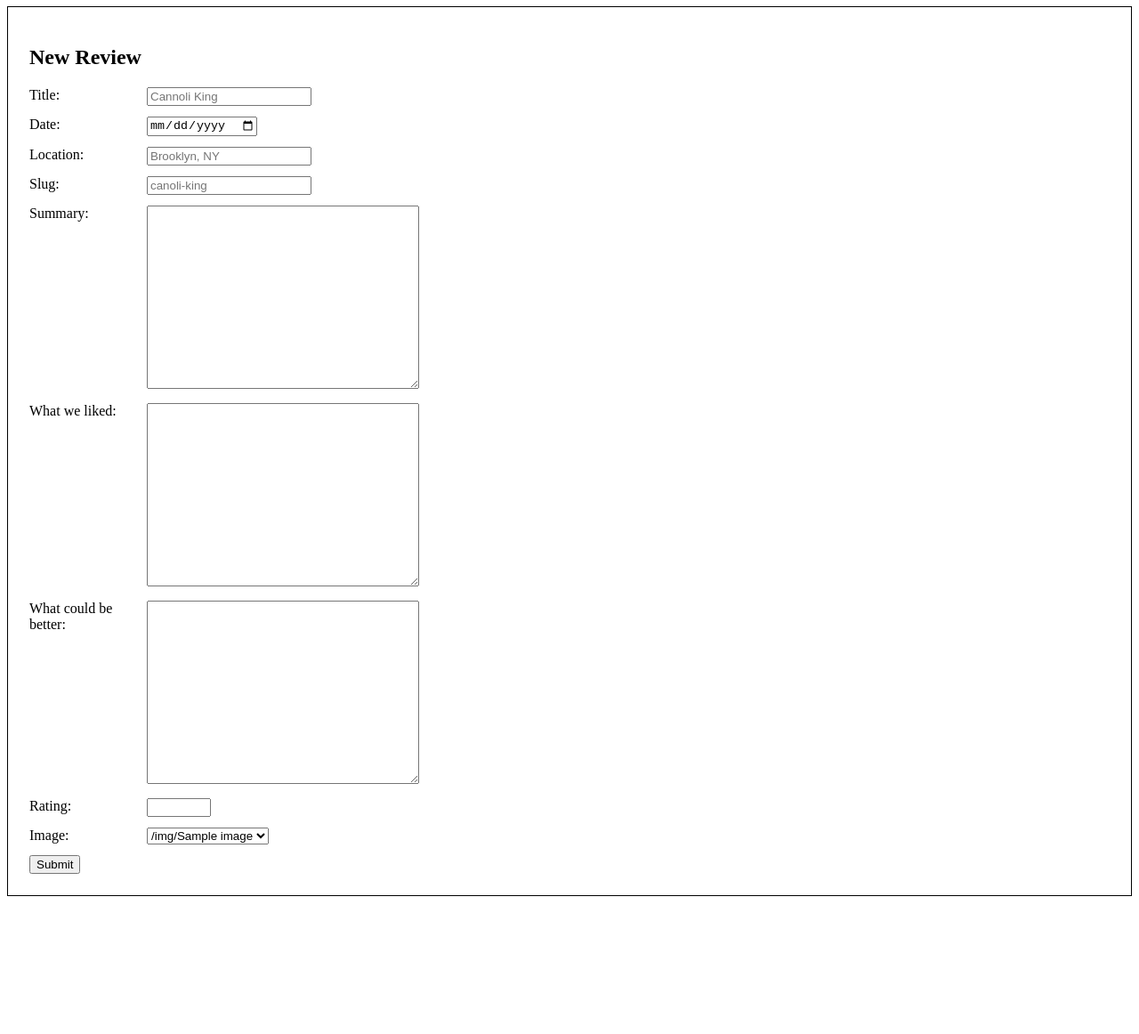
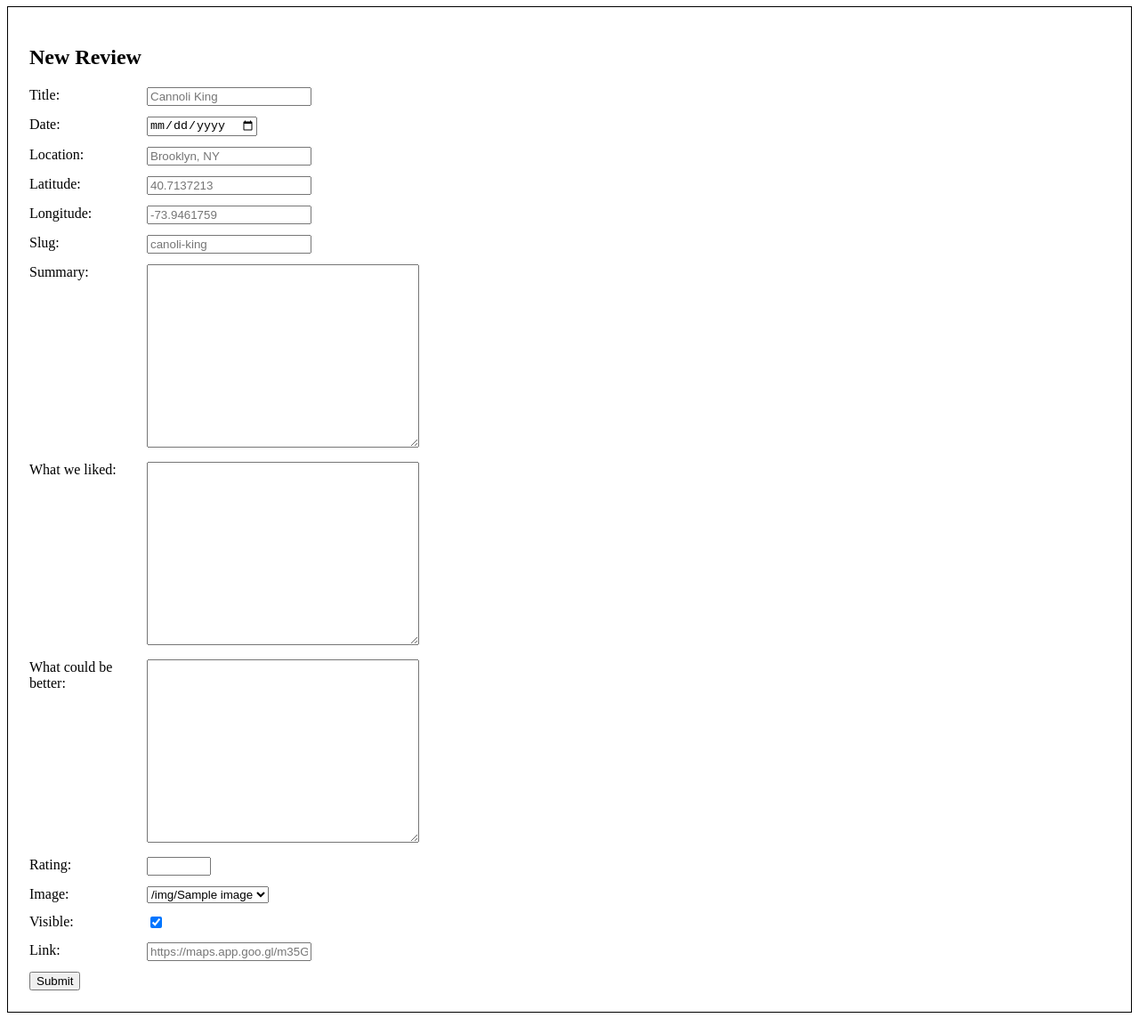
Before and after one commit to bzarras/cannoli-reviews, a FastAPI app: page /admin/ in a window 1280 px wide. Shown: the part 556-1718 px from the top of the page at 89% size. Before the commit the page ends 1587 px from the top, so only its background shows below. Run offline with FastAPI, Linux system fonts and the light colour scheme; tables that the repository leaves empty hold one stand-in row (Sample ...).

Commit message:
changes to support adding a map

```diff
--- a/app/models.py
+++ b/app/models.py
@@ -41,6 +41,8 @@ class Image(ImageBase):
 class ReviewBase(BaseModel):
     title: str
     location: str
+    latitude: float
+    longitude: float
     date: datetime.date
     slug: str
     summary: str
@@ -48,8 +50,8 @@ class ReviewBase(BaseModel):
     disliked: str
     rating: float
     img_url: str
+    link: str
     visible: bool = True
-    link: Optional[str] = None
 
 
 class ReviewCreate(ReviewBase):
--- a/app/routers/admin.py
+++ b/app/routers/admin.py
@@ -65,6 +65,8 @@ async def create_image(
 async def create_review(
     title: Annotated[str, Form()],
     location: Annotated[str, Form()],
+    latitude: Annotated[float, Form()],
+    longitude: Annotated[float, Form()],
     date: Annotated[datetime.date, Form()],
     slug: Annotated[str, Form()],
     summary: Annotated[str, Form()],
@@ -72,19 +74,25 @@ async def create_review(
     disliked: Annotated[str, Form()],
     rating: Annotated[float, Form()],
     img_url: Annotated[str, Form()],
+    link: Annotated[str, Form()],
+    visible: Annotated[bool, Form()] = False,
     db: Session = Depends(get_db),
     token: str = Depends(get_token),
 ):
     review = ReviewCreate(
         title=title,
         location=location,
+        latitude=latitude,
+        longitude=longitude,
         date=date,
         slug=slug,
         summary=summary,
         liked=liked,
         disliked=disliked,
         rating=rating,
-        img_url=img_url
+        img_url=img_url,
+        visible=visible,
+        link=link,
     )
 
     reviews.create_review(db=db, review=review)
@@ -130,6 +138,8 @@ async def update_review(
     review_id: int,
     title: Annotated[str, Form()],
     location: Annotated[str, Form()],
+    latitude: Annotated[float, Form()],
+    longitude: Annotated[float, Form()],
     date: Annotated[datetime.date, Form()],
     slug: Annotated[str, Form()],
     summary: Annotated[str, Form()],
@@ -146,6 +156,8 @@ async def update_review(
         id=review_id,
         title=title,
         location=location,
+        latitude=latitude,
+        longitude=longitude,
         date=date,
         slug=slug,
         summary=summary,
--- a/app/tables.py
+++ b/app/tables.py
@@ -38,6 +38,8 @@ class Review(Base):
     id = Column(Integer, primary_key=True, index=True)
     title = Column(String)
     location = Column(String)
+    latitude = Column(Float)
+    longitude = Column(Float)
     date = Column(String)
     slug = Column(String, index=True)
     summary = Column(String)
--- a/static/styles.css
+++ b/static/styles.css
@@ -113,3 +113,8 @@ body {
   font-weight: bold;
   display: block;
 }
+
+#map {
+  height: calc(100vh - 172px);
+  width: 100%;
+}
--- a/templates/admin.html
+++ b/templates/admin.html
@@ -46,6 +46,14 @@
         <input type="text" name="location" id="location" placeholder="Brooklyn, NY" required>
       </div>
       <div class="form-input">
+        <label for="latitude">Latitude: </label>
+        <input type="number" name="latitude" id="latitude" step="0.00000000001" placeholder="40.7137213" required>
+      </div>
+      <div class="form-input">
+        <label for="longitude">Longitude: </label>
+        <input type="number" name="longitude" id="longitude" step="0.00000000001" placeholder="-73.9461759" required>
+      </div>
+      <div class="form-input">
         <label for="slug">Slug: </label>
         <input type="text" name="slug" id="slug" placeholder="canoli-king" required>
       </div>
@@ -73,6 +81,14 @@
           {% endfor %}
         </select>
       </div>
+      <div class="form-input">
+        <label for="visible">Visible: </label>
+        <input type="checkbox" name="visible" id="visible" value="True" checked>
+      </div>
+      <div class="form-input">
+        <label for="link">Link: </label>
+        <input type="text" name="link" id="link" placeholder="https://maps.app.goo.gl/m35GFbYSozHsvkGh6" required>
+      </div>
       <input type="submit" value="Submit">
     </form>
   </div>
--- a/templates/base.html
+++ b/templates/base.html
@@ -10,6 +10,7 @@
   <link rel="preconnect" href="https://fonts.gstatic.com" crossorigin>
   <link href="https://fonts.googleapis.com/css2?family=Inter&display=swap" rel="stylesheet">
   <link rel="stylesheet" href="/static/styles.css">
+  <link rel="stylesheet" href="https://unpkg.com/leaflet@1.9.4/dist/leaflet.css" integrity="sha256-p4NxAoJBhIIN+hmNHrzRCf9tD/miZyoHS5obTRR9BMY=" crossorigin="">
 </head>
 <!-- Google tag (gtag.js) -->
 <script async src="https://www.googletagmanager.com/gtag/js?id=G-1TF8QM5JFB"></script>
```
Also changed, not shown: app/routers/www.py (+17 -2 lines), templates/admin_edit_review.html (+8 -0 lines), templates/map.html (added, +19 -0 lines).
